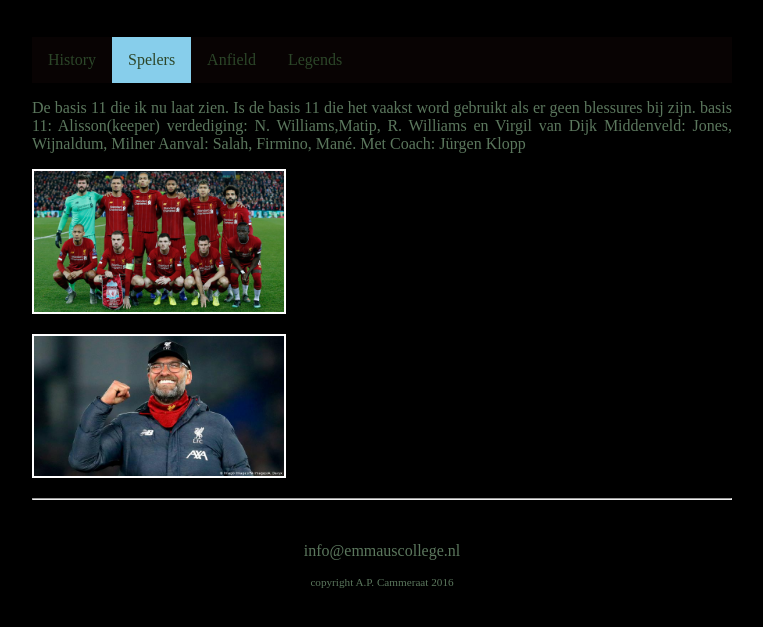
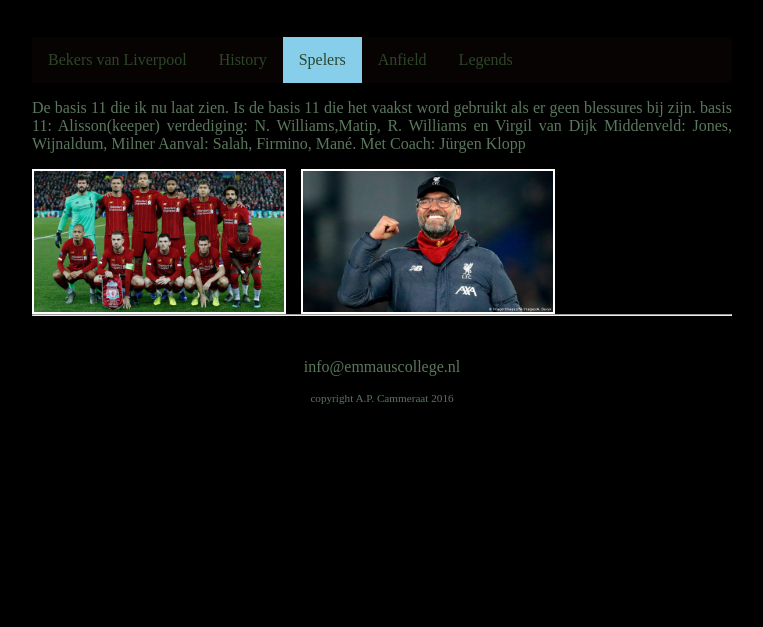
Before and after one commit to emmaus-4h/website-SwederMyG, a plain HTML site: page overmij.html in a window 1280 px wide. Shown: the part 61-688 px from the top of the page, without its empty margins (258-1021 px from the left). Drawn offline with Linux system fonts and the light colour scheme.

Commit message:
Update overmij.html

```diff
--- a/overmij.html
+++ b/overmij.html
@@ -17,12 +17,14 @@
 
             <nav>
                 <ul>
-                    <li><a  href="index.html">History</a></li>
-                    <li><a class="active"
-                     href="overmij.html"> Spelers </a></li>
                     <li><a
-                    href="Anfield.html"> Anfield</a></li>
-                    <li><a href="Legends.html">Legends</a></li>
+                  href="LiverpoolFans">Bekers van Liverpool
+                  </li> </a>
+                    <li><a href="index.html">History</a></li>
+                    <li><a class="active" href="overmij.html"> Spelers </a></li>
+                    <li><a href="Anfield.html"> Anfield</a></li>
+                    <li><a
+                    href="Legends.html">Legends</a></li>
                 </ul>
             </nav>
 
@@ -39,8 +41,8 @@
 
                 </p>
 
-                <p><img class="liv team" src="afbeeldingen/liv team.jpg">
-                <p><img class="klopp" src="afbeeldingen/kloppp.jpg">
+                <p><img class="zweefLinks" src="afbeeldingen/liv team.jpg">
+                <p><img class="zweefLinks" src="afbeeldingen/kloppp.jpg">
             </article>
 
             <footer>
```
